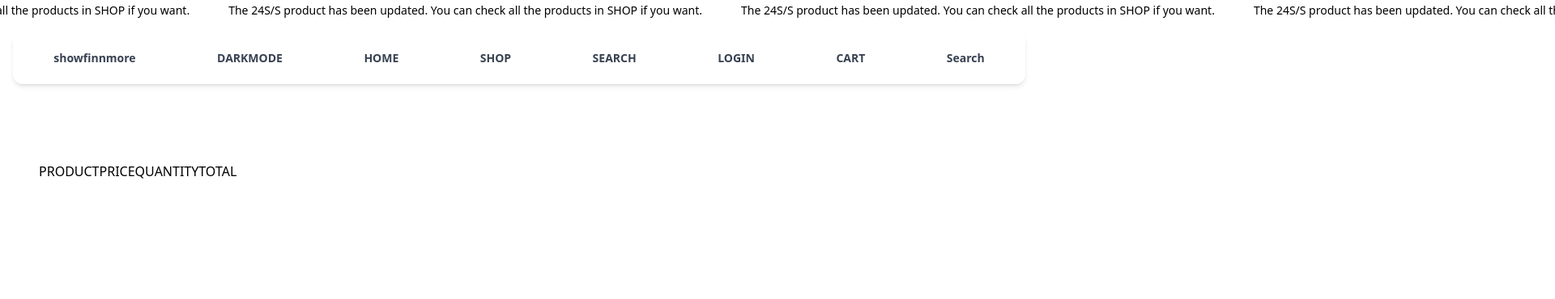
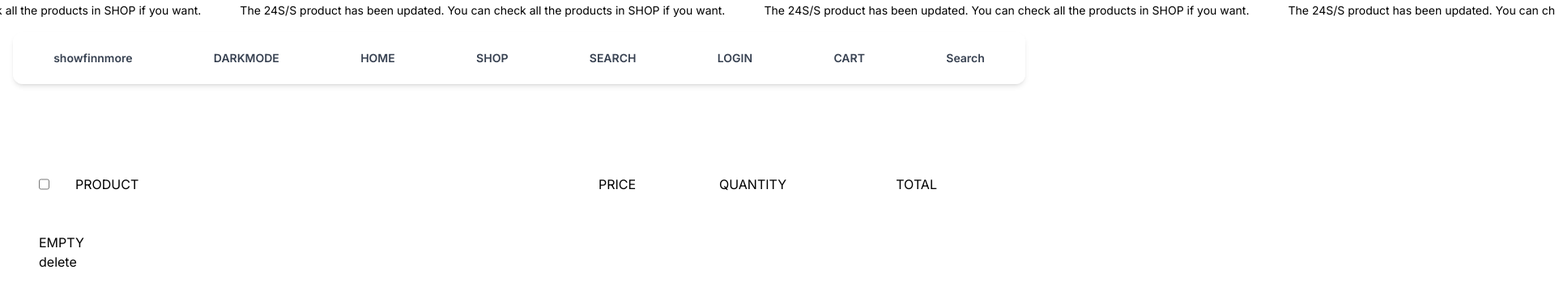
Before and after one commit to tptkds/ts, a Next.js app: page /cart in a window 1280 px wide. Shown: the top 370 px of the page at 81% size, 1920 px wide, since content can reach past the window. Built offline with nearby package versions, Linux system fonts and the light colour scheme.

Commit message:
cart 페이지 완성 (삭제 구현)

```diff
--- a/src/app/cart/components/CartForm.tsx
+++ b/src/app/cart/components/CartForm.tsx
@@ -1,38 +1,108 @@
 'use client';
 import { CartItems } from '@/types/globalTypes';
-import { getCartItemsLS } from '@/utilities/localstorage';
+import {
+  deleteCartItemsLS,
+  getCartItemsLS,
+  setCartItemsLS,
+} from '@/utilities/localstorage';
 import Image from 'next/image';
 import React, { useEffect, useState } from 'react';
 
+interface CheckBoxes {
+  [key: string]: boolean;
+}
+
 function CartForm() {
-  const [cartItems, setCartItems] = useState<CartItems | null | undefined>(
-    null
-  );
-  let keys: string[] | null | undefined = cartItems && Object.keys(cartItems);
+  const [cartItems, setCartItems] = useState<CartItems>({});
+  const [checkBoxes, setCheckBoxes] = useState<CheckBoxes>({});
+  const [checkAllBox, setCheckAllBox] = useState<boolean>(false);
+  let keys: string[] = cartItems && Object.keys(cartItems);
 
   useEffect(() => {
     const cartItems = getCartItemsLS();
     setCartItems(cartItems);
+
+    let checkBoxesData: { [key: string]: boolean } = {};
+    Object.keys(cartItems).forEach((key) => {
+      checkBoxesData[key] = false;
+    });
+    setCheckBoxes(checkBoxesData);
   }, []);
+
+  const handleChange = (e: React.ChangeEvent<HTMLInputElement>) => {
+    const target = e.target;
+
+    if (target.name === 'all') {
+      const newCheckAllBox = !checkAllBox;
+      const newCheckBoxes: CheckBoxes = {};
+
+      keys.forEach((key) => (newCheckBoxes[key] = newCheckAllBox));
+      setCheckBoxes(newCheckBoxes);
+      setCheckAllBox(newCheckAllBox);
+    } else {
+      console.log(target, target.name, checkBoxes[target.name]);
+
+      setCheckBoxes((prevCheckBoxes) => ({
+        ...prevCheckBoxes,
+        [target.name]: !prevCheckBoxes[target.name],
+      }));
+    }
+  };
+
+  const handleClick = (e: React.MouseEvent<HTMLButtonElement>) => {
+    const target = e.target as HTMLButtonElement;
+    if (target?.name === 'deleteMany') {
+      const keys: string[] = Object.keys(checkBoxes).filter(
+        (key) => checkBoxes[key]
+      );
+      deleteCartItemsLS(keys);
+    } else {
+      deleteCartItemsLS([target.id]);
+    }
+    setCartItems(getCartItemsLS());
+  };
 
   return (
     <div>
       <form action="">
         <ul>
-          <li className="my-8 flex">
-            <p>PRODUCT</p>
-            <div className="flex">
-              <p></p>
-              <p>PRICE</p>
-              <p>QUANTITY</p>
-              <p>TOTAL</p>
+          <li className="my-4 flex">
+            <input
+              type="checkbox"
+              className="mr-4"
+              onChange={handleChange}
+              name="all"
+              checked={checkAllBox}
+            />
+            <div className="lg:w-1/12 md:w-2/6 sm:w-2/12  w-3/12 py-8 mx-4 flex items-center">
+              <p className="whitespace-pre-line=true">PRODUCT</p>
+            </div>
+            <div className="w-full flex items-center">
+              <p className="w-2/5 mr-8"></p>
+              <p className="grow w-1/5 whitespace-pre-line=true flex justify-end">
+                PRICE
+              </p>
+              <p className="grow w-1/5 whitespace-pre-line=true flex justify-end">
+                QUANTITY
+              </p>
+              <p className="grow w-1/5 whitespace-pre-line=true flex justify-end">
+                TOTAL
+              </p>
+              <p className="mr-8 w-12"></p>
             </div>
           </li>
-          {keys
+          {keys.length !== 0
             ? keys.map((v) => {
                 return (
-                  <li key={v} className="my-8 flex">
-                    <div className="relative lg:w-1/12 md:w-2/6 sm:w-2/12  h-24 w-3/12">
+                  <li key={v} className="my-4 flex items-center">
+                    <input
+                      name={v}
+                      type="checkbox"
+                      className="mr-4"
+                      onChange={handleChange}
+                      checked={checkBoxes[v]}
+                    />
+                    <div className="relative lg:w-1/12 md:w-2/6 sm:w-2/12  h-24 w-3/12 mx-4">
                       <Image
                         src={cartItems[v].image}
                         alt={cartItems[v].title}
@@ -43,24 +113,34 @@ function CartForm() {
                         }}
                       />
                     </div>
-                    <div className="flex w-full">
-                      <div className=" w-2/5">
+                    <div className="w-full flex ">
+                      <div className=" w-2/5 whitespace-pre-line=true flex items-center mr-8">
                         <p>{cartItems[v].title}</p>
                       </div>
-                      <div className="grow w-1/5">
+                      <div className="grow w-1/5 whitespace-pre-line=true  flex justify-end flex items-center">
                         <p>{cartItems[v].price}</p>
                       </div>
-                      <div className="grow w-1/5">
+                      <div className="grow w-1/5 whitespace-pre-line=true  flex justify-end flex items-center">
                         <p>{'개수'}</p>
                       </div>
-                      <div className="grow w-1/5">
+                      <div className="grow w-1/5 whitespace-pre-line=true  flex justify-end flex items-center">
                         <p>{'총합'}</p>
                       </div>
+                    </div>
+                    <div className="flex ml-8 w-12">
+                      <button id={v} onClick={handleClick}>
+                        delete
+                      </button>
                     </div>
                   </li>
                 );
               })
             : 'EMPTY'}
+          <li>
+            <button name="deleteMany" onClick={handleClick}>
+              delete
+            </button>
+          </li>
         </ul>
       </form>
     </div>
--- a/src/app/layout.tsx
+++ b/src/app/layout.tsx
@@ -21,7 +21,7 @@ export default function RootLayout({
 }>) {
   return (
     <html lang="ko" suppressHydrationWarning>
-      <body className={inter.className + 'overflow-x-hidden select-none'}>
+      <body className={inter.className + ' overflow-x-hidden select-none'}>
         <StoreProvider>
           <ThemeProvider attribute="class">
             <div className="">
--- a/src/utilities/localstorage.ts
+++ b/src/utilities/localstorage.ts
@@ -28,3 +28,11 @@ export const getCartItemsLS = (): CartItems => {
   }
   return {};
 };
+
+export const deleteCartItemsLS = (keys: string[]) => {
+  let newCartItems: CartItems = getCartItemsLS();
+  keys.forEach((key) => {
+    delete newCartItems[key];
+  });
+  localStorage.setItem('cartItems', JSON.stringify(newCartItems));
+};
```
Also changed, not shown: src/types/reduxTypes.ts (+0 -10 lines).
